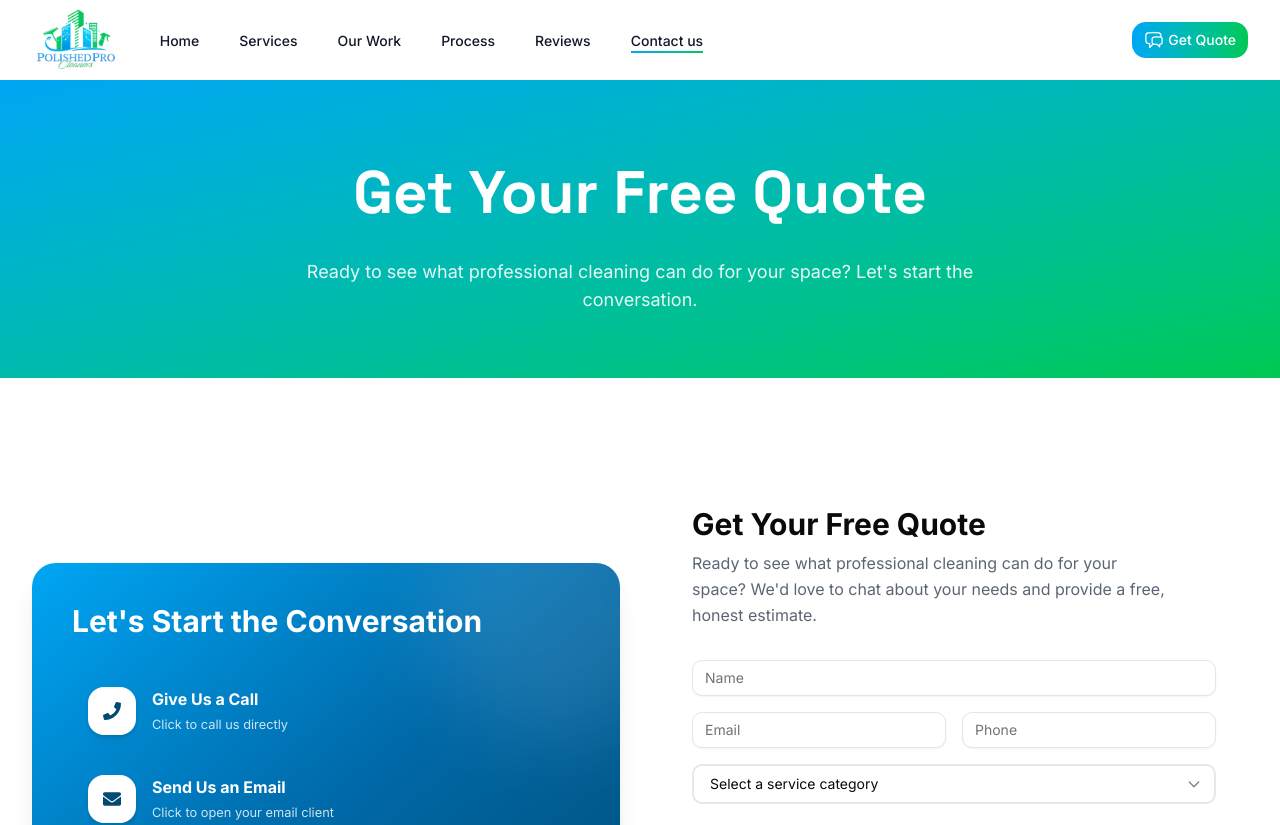
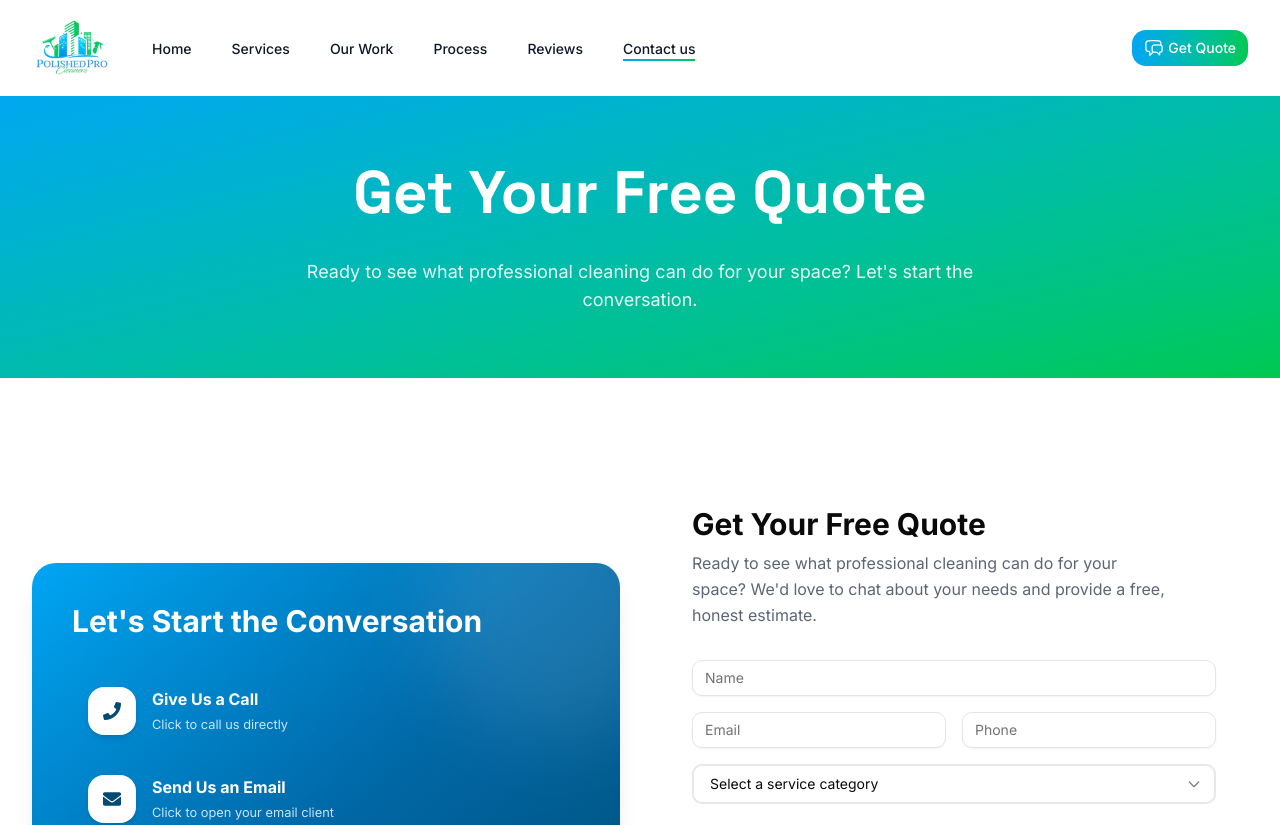
Before and after one commit to Polished-procleaner/polishedpro-next, a Next.js app: page /contact in a window 1280 px wide. Shown: the top 825 px of the page. Built offline with nearby package versions, Linux system fonts and the light colour scheme.

Commit message:
Ajustando header

```diff
--- a/src/components/design/Header.jsx
+++ b/src/components/design/Header.jsx
@@ -87,20 +87,20 @@ const Header = () => {
         "fixed top-0 z-50 w-full py-2 transition-all duration-500 ease-out",
         scrolled
           ? "backdrop-blur-md bg-gray-100/80 shadow-lg"
-          : "backdrop-blur-md bg-white shadow-none"
+          : "backdrop-blur-md bg-white shadow-none",
       )}
     >
       <Container className={"flex items-center gap-10"}>
         <Link
           href="/"
-          className="flex items-center gap-2 transition-transform hover:scale-105 w-auto h-16"
+          className="flex items-center gap-2 transition-transform hover:scale-105 size-20"
         >
           <Image
             width={100}
             height={100}
             src="/images/logo.png"
             alt="PolishedPro"
-            className="size-full object-cover"
+            className="size-full object-contain"
           />
         </Link>
         <ul className="hidden items-center gap-5 lg:gap-10 md:flex">
--- a/src/components/design/TestimonialsSectionClient.jsx
+++ b/src/components/design/TestimonialsSectionClient.jsx
@@ -162,7 +162,7 @@ export default function TestimonialsSectionClient({ data }) {
               {data?.reviews?.map((review) => (
                 <CarouselItem
                   key={review.reviewId}
-                  className="pl-4 basis-full xs:basis-1/2 lg:basis-1/3 xl:basis-1/4"
+                  className="pl-4 basis-full sm:basis-1/2 lg:basis-1/3 xl:basis-1/4"
                 >
                   <div className="h-full">
                     <TestimonialCard data={review} />
```
